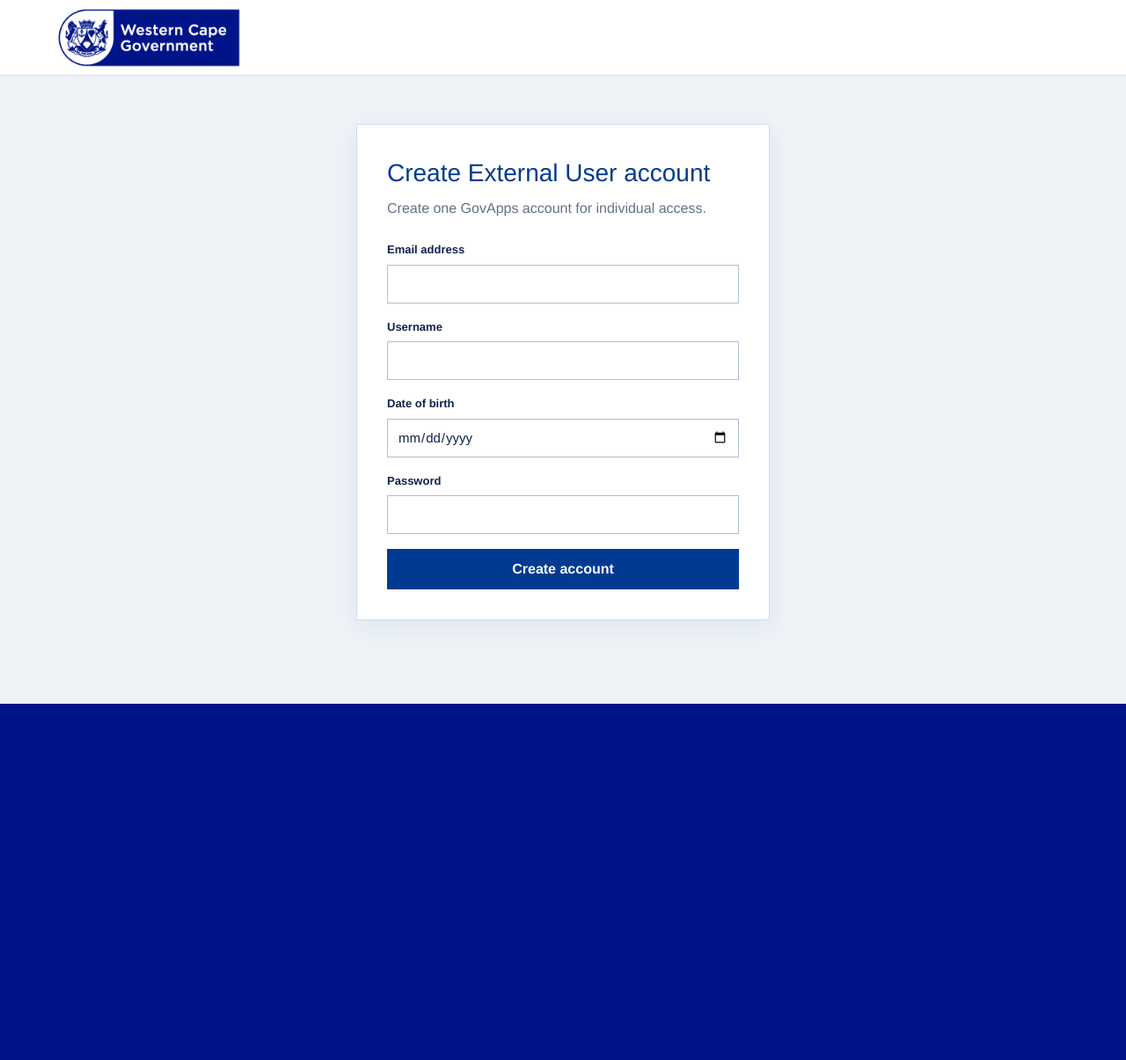
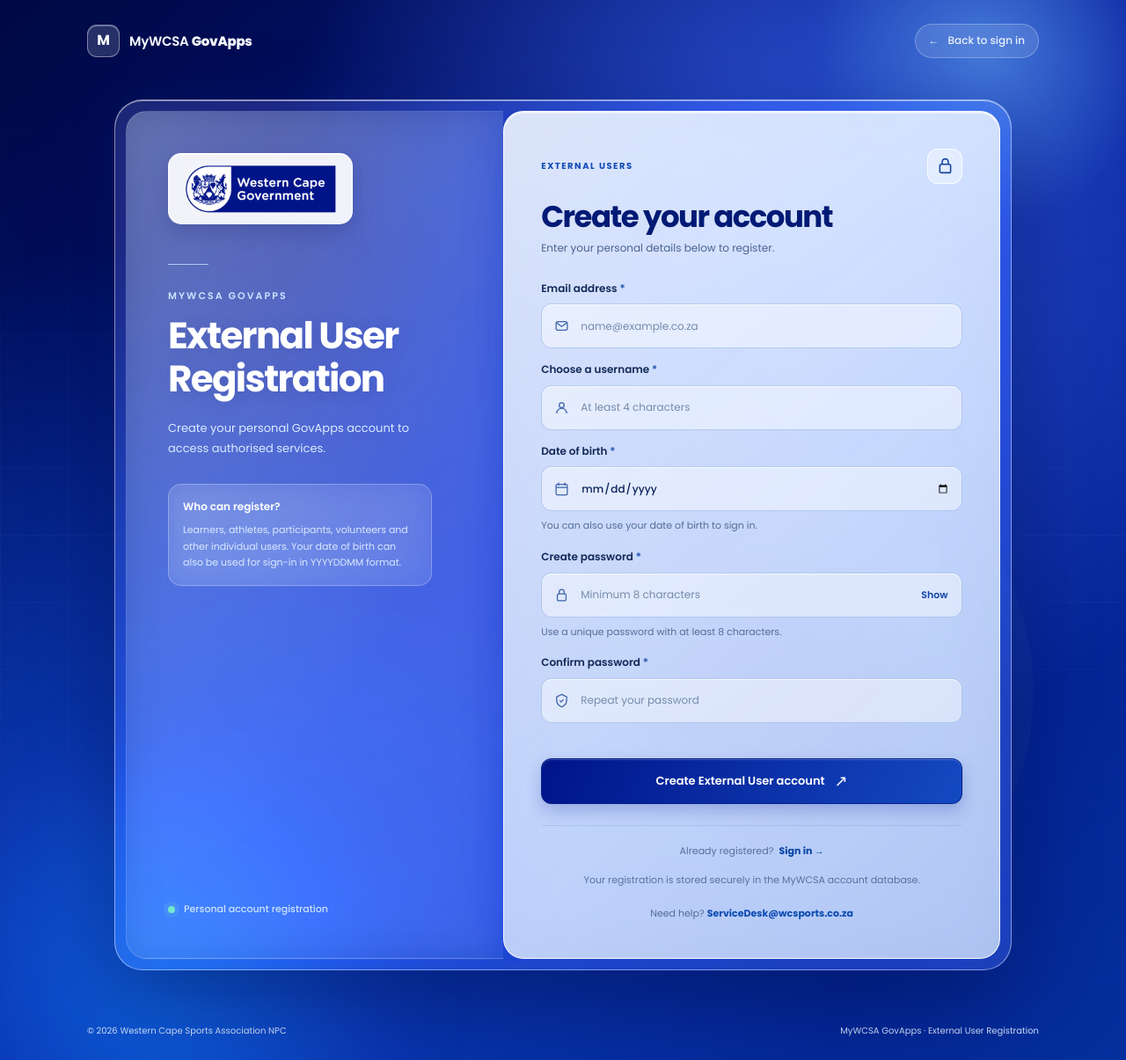
Before and after one commit to mywcsa/mywcsa_dev, a Next.js app: page /login/external-user/register in a window 1280 px wide. Shown: the whole page at 88% size. Before the commit the page ends 800 px from the top, so only its background shows below. Built offline with nearby package versions, Linux system fonts and the light colour scheme; no server answers.

Commit message:
feat(auth): deliver Poppins WCG glass External User registration with live Supabase RPC

```diff
--- a/app/login/external-user/register/page.tsx
+++ b/app/login/external-user/register/page.tsx
@@ -1,3 +1,197 @@
-import {redirect} from "next/navigation";import {supabaseConfig} from "@/lib/ams/supabase";import styles from "../../account-login.module.css";
-async function create(form:FormData){"use server";const c=supabaseConfig();const returnTo=String(form.get("returnTo")||"/membership");const r=await fetch(`${c.origin}/rest/v1/rpc/govapps_create_account`,{method:"POST",headers:{apikey:c.secret,Authorization:`Bearer ${c.secret}`,"Content-Type":"application/json"},body:JSON.stringify({p_account_type:"external_user",p_email:String(form.get("email")||""),p_username:String(form.get("username")||""),p_password:String(form.get("password")||""),p_wcsa_id:null,p_date_of_birth:String(form.get("dob")||"")}),cache:"no-store"});if(!r.ok)redirect(`/login/external-user/register?error=1&returnTo=${encodeURIComponent(returnTo)}`);redirect(`/login/external-user?created=1&returnTo=${encodeURIComponent(returnTo)}`)}
-export default async function Page({searchParams}:{searchParams:Promise<{returnTo?:string;error?:string}>}){const q=await searchParams;const dest=q.returnTo?.startsWith("/")&&!q.returnTo.startsWith("//")?q.returnTo:"/membership";return <div className={styles.page}><header className={styles.header}><img src="/mywcsa-logo.png" alt="MyWCSA GovApps"/></header><main className={styles.main}><h1>Create External User account</h1><p>Create one GovApps account for individual access.</p>{q.error&&<div className={styles.error}>We could not create the account. Check that the email and username are not already registered and use a password of at least 8 characters.</div>}<form className={styles.form} action={create}><input type="hidden" name="returnTo" value={dest}/><label>Email address<input name="email" type="email" required/></label><label>Username<input name="username" minLength={4} required/></label><label>Date of birth<input name="dob" type="date" required/></label><label>Password<input name="password" type="password" minLength={8} required/></label><button type="submit">Create account</button></form></main></div>}
+import type { Metadata } from "next";
+import { Poppins } from "next/font/google";
+import { auth } from "@/auth";
+import { redirect } from "next/navigation";
+import { supabaseConfig } from "@/lib/ams/supabase";
+import ExternalUserRegistrationForm from "./external-user-registration-form";
+import shared from "../../business-partner/business-partner-login.module.css";
+import external from "../external-user.module.css";
+
+const poppins = Poppins({
+  subsets: ["latin"],
+  weight: ["400", "500", "600", "700", "800"],
+  display: "swap",
+  fallback: ["Arial", "sans-serif"],
+});
+
+export const metadata: Metadata = {
+  title: "Register External User | MyWCSA GovApps",
+  description: "Register a personal account for MyWCSA GovApps.",
+};
+
+type Query = { returnTo?: string; error?: string };
+const UUID = /^[0-9a-f]{8}-[0-9a-f]{4}-[0-9a-f]{4}-[0-9a-f]{4}-[0-9a-f]{12}$/i;
+
+function safeDestination(value?: string) {
+  return value && /^\/(?!\/|\\)[^\\\r\n]*$/.test(value) ? value : "/membership";
+}
+
+function validBirthDate(iso: string) {
+  if (!/^\d{4}-\d{2}-\d{2}$/.test(iso) || iso < "1900-01-01") return false;
+  const date = new Date(iso + "T00:00:00.000Z");
+  return !Number.isNaN(date.valueOf())
+    && date.toISOString().slice(0, 10) === iso
+    && iso <= new Date().toISOString().slice(0, 10);
+}
+
+export default async function ExternalUserRegisterPage({
+  searchParams,
+}: {
+  searchParams: Promise<Query>;
+}) {
+  const query = await searchParams;
+  const destination = safeDestination(query.returnTo);
+  const signInUrl = "/login/external-user?returnTo=" + encodeURIComponent(destination);
+
+  const session = await auth();
+  if (session?.user) redirect(destination);
+
+  async function registerExternalUser(form: FormData): Promise<void> {
+    "use server";
+    const target = safeDestination(String(form.get("returnTo") || ""));
+    const registerPath = "/login/external-user/register?returnTo=" + encodeURIComponent(target);
+    const loginPath = "/login/external-user?returnTo=" + encodeURIComponent(target);
+    const email = String(form.get("email") || "").trim().toLowerCase();
+    const username = String(form.get("username") || "").trim();
+    const dateOfBirth = String(form.get("dob") || "");
+    const password = String(form.get("password") || "");
+    const confirmation = String(form.get("confirmPassword") || "");
+
+    if (
+      !/^[^\s@]+@[^\s@]+\.[^\s@]+$/.test(email) || email.length > 254 ||
+      username.length < 4 || username.length > 64 ||
+      !validBirthDate(dateOfBirth) ||
+      password.length < 8 || Buffer.byteLength(password, "utf8") > 72 ||
+      password !== confirmation
+    ) {
+      redirect(registerPath + "&error=invalid");
+    }
+
+    let response: Response;
+    try {
+      const config = supabaseConfig();
+      response = await fetch(config.origin + "/rest/v1/rpc/govapps_create_account", {
+        method: "POST",
+        headers: {
+          apikey: config.secret,
+          Authorization: "Bearer " + config.secret,
+          "Content-Type": "application/json",
+        },
+        body: JSON.stringify({
+          p_account_type: "external_user",
+          p_email: email,
+          p_username: username,
+          p_password: password,
+          p_wcsa_id: null,
+          p_date_of_birth: dateOfBirth,
+        }),
+        cache: "no-store",
+        redirect: "error",
+        signal: AbortSignal.timeout(12000),
+      });
+    } catch {
+      redirect(registerPath + "&error=unavailable");
+    }
+
+    if (!response.ok) {
+      // Do not expose raw database errors or user-existence information.
+      redirect(registerPath + "&error=registration");
+    }
+
+    const accountId: unknown = await response.json().catch(() => null);
+    if (typeof accountId !== "string" || !UUID.test(accountId)) {
+      redirect(registerPath + "&error=unavailable");
+    }
+
+    redirect(loginPath + "&created=1");
+  }
+
+  return (
+    <div className={[shared.page, poppins.className].join(" ")}>
+      <div className={shared.ambientOne} aria-hidden="true" />
+      <div className={shared.ambientTwo} aria-hidden="true" />
+      <div className={shared.ambientThree} aria-hidden="true" />
+
+      <div className={shared.shell}>
+        <header className={shared.topBar}>
+          <a href="/" className={shared.topBrand} aria-label="Return to MyWCSA GovApps">
+            <span className={shared.brandMark} aria-hidden="true">M</span>
+            <span>MyWCSA <b>GovApps</b></span>
+          </a>
+          <a className={shared.backLink} href={signInUrl}>
+            <span aria-hidden="true">←</span> Back to sign in
+          </a>
+        </header>
+
+        <main className={shared.main}>
+          <div className={[shared.glassFrame, external.registerFrame].join(" ")}>
+            <aside className={shared.identity}>
+              <div className={shared.identityTop}>
+                <div className={shared.logoPlate}>
+                  <img src="/mywcsa-logo.png" alt="MyWCSA GovApps" />
+                </div>
+                <div className={shared.identityDivider} />
+                <p className={shared.identityEyebrow}>MyWCSA GovApps</p>
+                <h1>External User<br />Registration</h1>
+                <p className={shared.identityDescription}>
+                  Create your personal GovApps account to access authorised services.
+                </p>
+
+                <div className={external.noteBox}>
+                  <strong>Who can register?</strong>
+                  <p>Learners, athletes, participants, volunteers and other individual users. Your date of birth can also be used for sign-in in YYYYDDMM format.</p>
+                </div>
+              </div>
+              <div className={shared.identityBottom}>
+                <span className={shared.secureLight} aria-hidden="true" />
+                <span>Personal account registration</span>
+              </div>
+            </aside>
+
+            <section className={[shared.loginPanel, external.registerPanel].join(" ")} aria-labelledby="external-register-title">
+              <div className={shared.loginHead}>
+                <span className={shared.overline}>EXTERNAL USERS</span>
+                <span className={shared.lockIcon} aria-hidden="true">
+                  <svg viewBox="0 0 24 24" fill="none" stroke="currentColor" strokeWidth="1.8">
+                    <rect x="5" y="10" width="14" height="11" rx="2" />
+                    <path d="M8 10V7a4 4 0 0 1 8 0v3" />
+                  </svg>
+                </span>
+              </div>
+              <h2 id="external-register-title">Create your account</h2>
+              <p className={shared.intro}>Enter your personal details below to register.</p>
+
+              {query.error && (
+                <div className={shared.notice} role="alert">
+                  {query.error === "unavailable"
+                    ? "Registration is temporarily unavailable. Try again later or contact the ServiceDesk."
+                    : query.error === "invalid"
+                      ? "Check the required fields, date of birth and password confirmation."
+                      : "We couldn't create the account. Please check your details or contact the ServiceDesk."}
+                </div>
+              )}
+
+              <ExternalUserRegistrationForm
+                action={registerExternalUser}
+                returnTo={destination}
+                signInUrl={signInUrl}
+              />
+
+              <p className={external.noticeSmall}>
+                Your registration is stored securely in the MyWCSA account database.
+              </p>
+              <div className={shared.support}>
+                Need help? <a href="mailto:ServiceDesk@wcsports.co.za">ServiceDesk@wcsports.co.za</a>
+              </div>
+            </section>
+          </div>
+        </main>
+
+        <footer className={shared.footer}>
+          <span>© {new Date().getFullYear()} Western Cape Sports Association NPC</span>
+          <span>MyWCSA GovApps · External User Registration</span>
+        </footer>
+      </div>
+    </div>
+  );
+}
```
